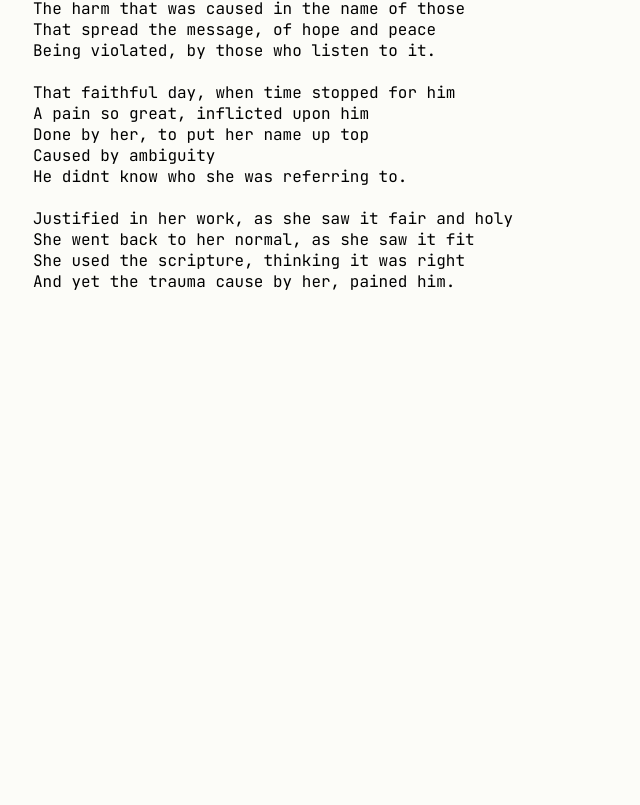
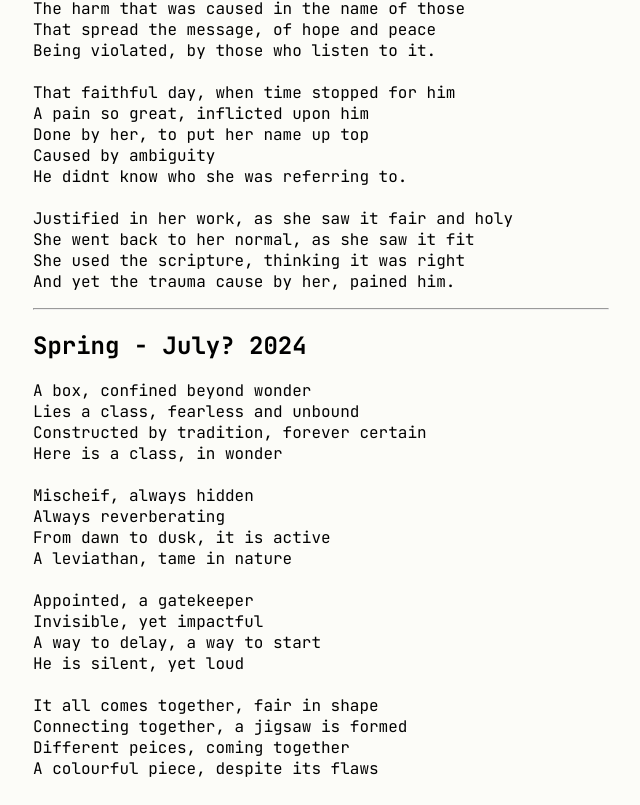
Before and after one commit to ptrfs/ptrfs.org, a plain HTML site: page blogs/poems.html in a window 1280 px wide. Shown: the part 518-1323 px from the top of the page, without its empty margins (319-959 px from the left). Before the commit the page ends 836 px from the top, so only its background shows below. Drawn offline with Linux system fonts and the light colour scheme.

Commit message:
Update poems.html

```diff
--- a/blogs/poems.html
+++ b/blogs/poems.html
@@ -68,6 +68,31 @@ style="
       And yet the trauma cause by her, pained him.<br>
     </p>
 
+    <hr />
+
+    <h2>Spring - July? 2024</h2>
+    <p>
+      A box, confined beyond wonder<br>
+      Lies a class, fearless and unbound<br>
+      Constructed by tradition, forever certain<br>
+      Here is a class, in wonder<br>
+      <br>
+      Mischeif, always hidden<br>
+      Always reverberating<br>
+      From dawn to dusk, it is active<br>
+      A leviathan, tame in nature<br>
+      <br>
+      Appointed, a gatekeeper<br>
+      Invisible, yet impactful<br>
+      A way to delay, a way to start<br>
+      He is silent, yet loud<br>
+      <br>
+      It all comes together, fair in shape<br>
+      Connecting together, a jigsaw is formed<br>
+      Different peices, coming together<br>
+      A colourful piece, despite its flaws<br>
+    </p>
+
 </body>
 
 </html>
```
